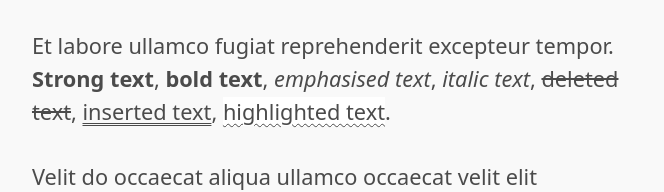
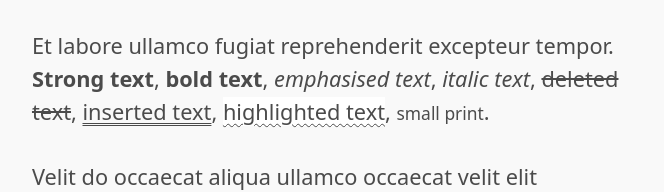
Before and after one commit to querkmachine/one-stylesheet, a website: page index.html in a window 1280 px wide. Shown: the part 2876-3068 px from the top of the page, without its empty margins (297-961 px from the left). Drawn offline with Linux system fonts and the light colour scheme; a web font is replaced by a local one.

Commit message:
Add styles for small print

```diff
--- a/index.html
+++ b/index.html
@@ -106,7 +106,7 @@
       Et labore ullamco fugiat reprehenderit excepteur tempor.
       <strong>Strong text</strong>, <b>bold text</b>, <em>emphasised text</em>,
       <i>italic text</i>, <del>deleted text</del>, <ins>inserted text</ins>,
-      <mark>highlighted text</mark>.
+      <mark>highlighted text</mark>, <small>small print</small>.
     </p>
     <p>
       Velit do occaecat aliqua ullamco occaecat velit elit reprehenderit dolor
--- a/one-stylesheet.css
+++ b/one-stylesheet.css
@@ -226,6 +226,11 @@
 sub {
   /* Prevent extending the line height. */
   vertical-align: bottom;
+}
+
+small {
+  font-size: var(--size--1);
+  font-weight: 470;
 }
 
 /**
```
Also changed, not shown: CHANGELOG.md.
